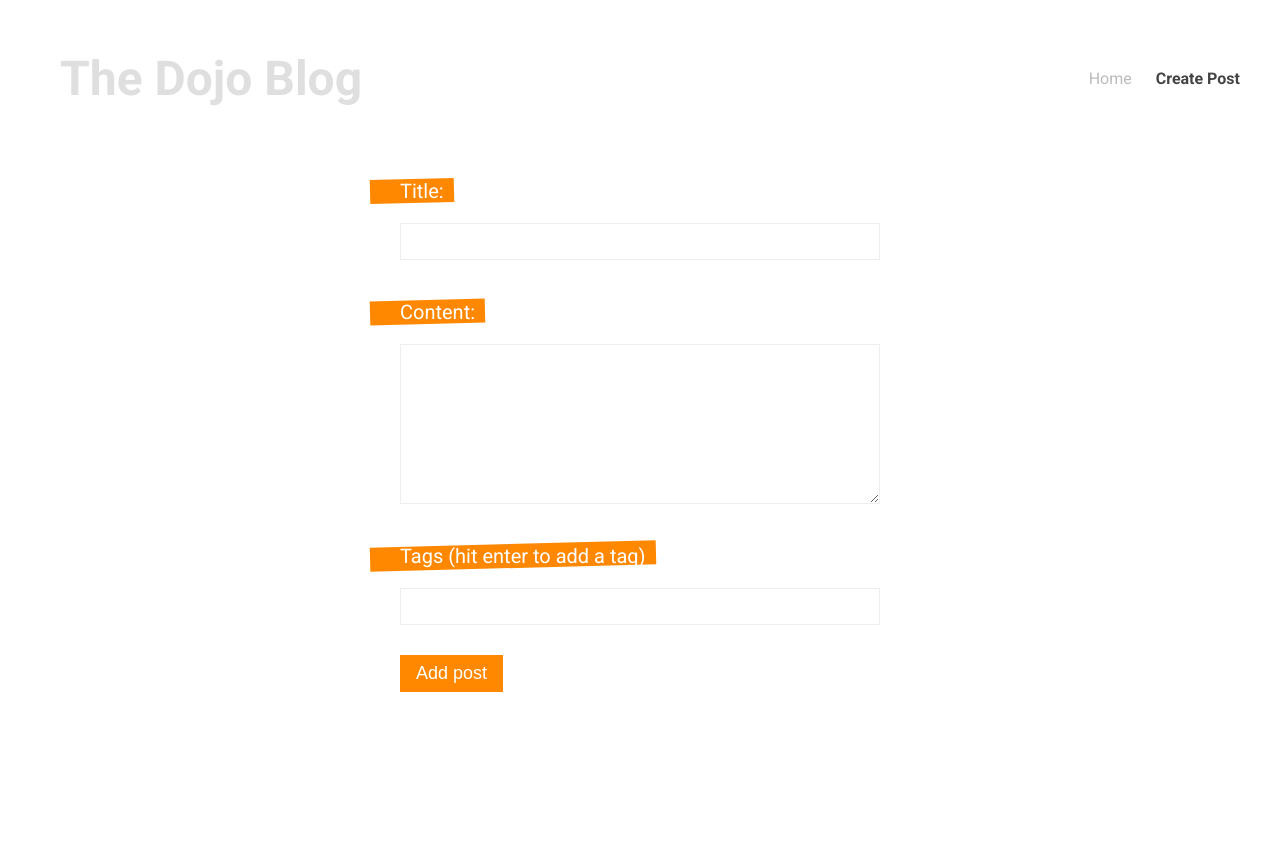
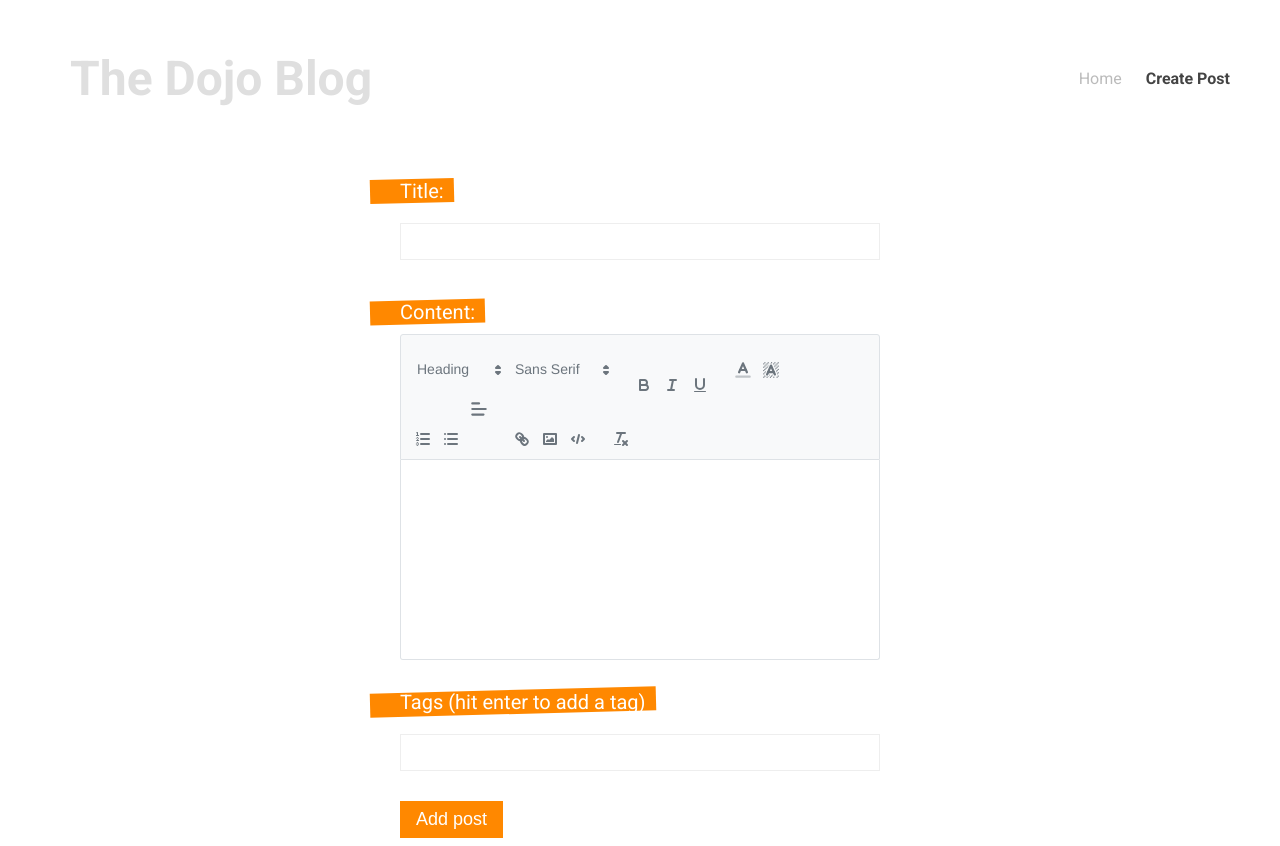
Before and after one commit to iamsabbirsobhani/Dojo-Blog, a Vue app: page /create in a window 1280 px wide. Before the commit the page ends 800 px from the top, so only its background shows below. Built offline with nearby package versions, Linux system fonts and the light colour scheme.

Commit message:
J'ai crée added Quill text editor instead of Textarea

```diff
--- a/package.json
+++ b/package.json
@@ -10,6 +10,9 @@
     "core-js": "^3.6.5",
     "date-fns": "^2.17.0",
     "firebase": "^8.2.5",
+    "primeicons": "^4.1.0",
+    "primevue": "^3.3.5",
+    "quill": "^1.3.7",
     "vue": "^3.0.0",
     "vue-router": "^4.0.0-0"
   },
--- a/src/components/SinglePost.vue
+++ b/src/components/SinglePost.vue
@@ -3,7 +3,9 @@
     <router-link :to="{ name: 'Details', params: { id: post.id } }">
       <h3>{{ post.title }}</h3>
     </router-link>
-    <p>{{ snippet }}</p>
+
+    <div v-html="snippet"></div>
+
     <span  v-for="tag in post.tags" :key="tag">
       #{{ tag }}
        </span>
--- a/src/main.js
+++ b/src/main.js
@@ -1,5 +1,17 @@
 import { createApp } from 'vue'
 import App from './App.vue'
 import router from './router'
+import PrimeVue from 'primevue/config';
 
-createApp(App).use(router).mount('#app')
+
+import "primevue/resources/themes/saga-blue/theme.css"       //theme
+import "primevue/resources/primevue.min.css"                 //core css
+import "primeicons/primeicons.css"                           //icons
+import Tooltip from 'primevue/tooltip';
+
+
+const app = createApp(App)
+app.directive('tooltip', Tooltip);
+app.use(router)
+app.use(PrimeVue);
+app.mount('#app')
--- a/src/views/Create.vue
+++ b/src/views/Create.vue
@@ -4,7 +4,13 @@
       <label>Title:</label>
       <input v-model="title" type="text" required />
       <label>Content:</label>
-      <textarea v-model="body" required></textarea>
+
+      <!-- <textarea v-model="body" required></textarea> -->
+
+      <!-- Quill text editor -->
+      <Editor v-model="body" editorStyle="height: 200px"/>
+      <!-- end of Quill text editor -->
+
       <label>Tags (hit enter to add a tag)</label>
       <input v-model="tag" type="text" @keydown.enter.prevent="handleKeydown"/>
       <div v-for="tag in tags" :key="tag" class="pill">#{{ tag }}</div>
@@ -14,11 +20,15 @@
 </template>
 
 <script>
+import Editor from 'primevue/editor';
+import Button from 'primevue/button';
+
 import { format } from 'date-fns'
 import { ref } from "vue";
 import { useRouter } from 'vue-router'
 import { projectFirestore } from '../firebase/config';
 export default {
+  components: { Editor, Button },
   setup() {
     const title = ref("");
     const body = ref("");
@@ -77,8 +87,7 @@ form {
   margin: 0 auto;
   text-align: left;
 }
-input,
-textarea {
+input{
   display: block;
   margin: 10px 0;
   width: 100%;
@@ -86,9 +95,7 @@ textarea {
   padding: 10px;
   border: 1px solid #eee;
 }
-textarea {
-  height: 160px;
-}
+
 label {
   display: inline-block;
   margin-top: 30px;
--- a/src/views/Details.vue
+++ b/src/views/Details.vue
@@ -3,7 +3,7 @@
   <div v-if="post" class="post">
     <h3>{{ post.title }}</h3>
     <pre>{{ post.published }}</pre>
-    <p class="pre">{{ post.body }}</p>
+    <div class="pre" v-html="post.body"></div>
     <button class="btn3" @click="handleDelete">delete post</button>
   </div>
   <div v-else>
@@ -43,17 +43,31 @@ export default {
 </script>
 
 <style>
+@import url('https://fonts.googleapis.com/css2?family=Montserrat:wght@400&display=swap');
 .post {
   max-width: 1200px;
   margin: 0 auto;
+  word-wrap: break-word;
 }
 .post p {
   color: #444;
   line-height: 1.5em;
   margin-top: 40px;
+  word-wrap: break-word;
+  font-family: 'Montserrat', sans-serif;
+  color: black !important;
+  font-weight: 400 !important;
 }
 .pre {
   white-space: pre-wrap;
+}
+.pre pre{
+  max-width: 400px;
+  color: rgb(248, 248, 248);
+  background-color: rgb(48, 48, 48);
+  padding: 10px;
+  word-wrap: break-word;
+  border-radius: 5px;
 }
 .btn3 {
   margin: 10px auto;
```
Also changed, not shown: 1 other file (tests, documents, lock files or other folders).
